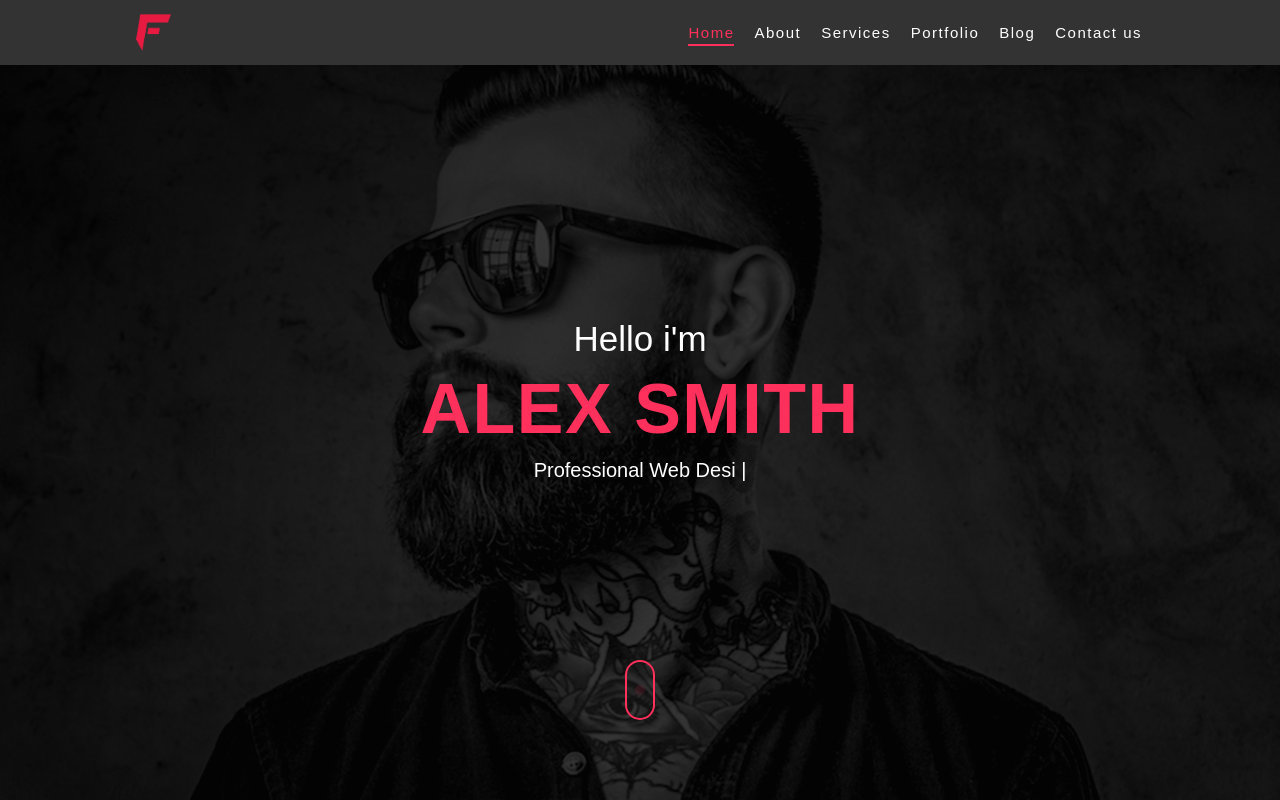
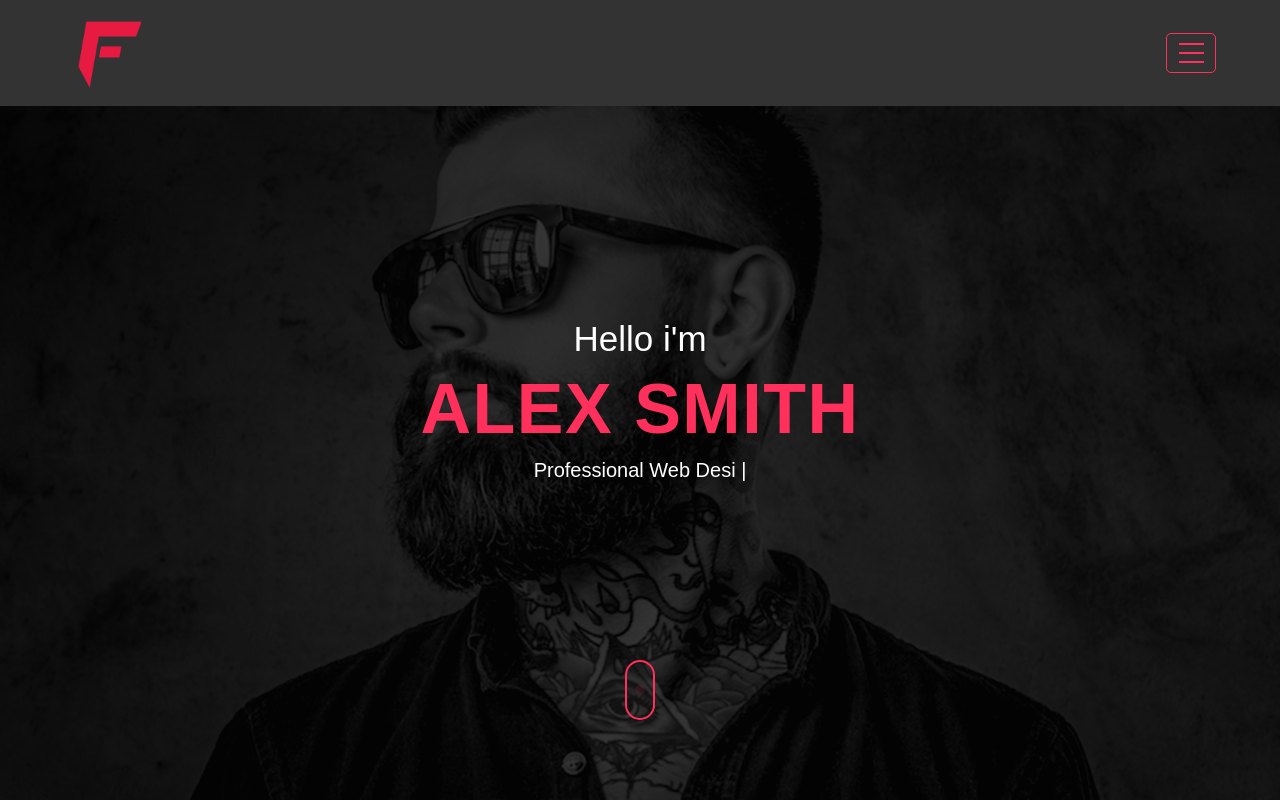
Before and after one commit to maryyammostafa/Fokir, a plain HTML site: page index.html in a window 1280 px wide. Drawn offline with Linux system fonts and the light colour scheme; a web font is replaced by a local one.

Commit message:
Add files via upload

```diff
--- a/CSS/global.css
+++ b/CSS/global.css
@@ -8,6 +8,7 @@ body {
     font-family: "Roboto", sans-serif;
     background-color: #151515;
     color: #fff;
+    scroll-behavior: smooth;
 }
 
 h1,
--- a/CSS/index.css
+++ b/CSS/index.css
@@ -65,6 +65,28 @@ nav .container .part2 ul li.active a::after{
     left: 0;
 }
 
+nav .navButton{
+    width: 50px;
+    height: 40px;
+    border: 1px solid var(--firstColor);
+    border-radius: 5px;
+    display: flex;
+    flex-direction: column;
+    justify-content: center;
+    align-items: center;
+    cursor: pointer;
+    display: none;
+}
+nav .navButton span{
+    width: 25px;
+    height: 2px;
+    background-color: var(--firstColor);
+
+}
+nav .navButton span:nth-of-type(2){
+    margin: 7px 0;
+}
+
 
 header{
     background-image: url(../Images/slider-01.jpg);
--- a/CSS/index.responsive.css
+++ b/CSS/index.responsive.css
@@ -1,4 +1,18 @@
 @media (max-width: 1300px) {
+    .container{
+        width: 90%;
+    }
+
+    nav .container .part1{
+        width: 20%;
+    }
+    nav .container .part2 ul{
+        display: none;
+    }
+    nav .navButton{
+        display: flex;
+    }
+
     header .content h4{
         font-size: 25px;
     }
@@ -11,6 +25,16 @@
 }
 
 @media (min-width: 371px) and (max-width: 1300px) {
+    nav .container .part1{
+        width: 15%;
+    }
+    nav .container .part2 ul{
+        display: none;
+    }
+    nav .navButton{
+        display: flex;
+    }
+
     header .content h4{
         font-size: 30px;
     }
@@ -23,6 +47,16 @@
 }
 
 @media (min-width: 577px) and (max-width: 1300px) {
+    nav .container .part1{
+        width: 12%;
+    }
+    nav .container .part2 ul{
+        display: none;
+    }
+    nav .navButton{
+        display: flex;
+    }
+
     header .content h4{
         font-size: 35px;
     }
@@ -35,12 +69,34 @@
 }
 
 @media (min-width: 769px) and (max-width: 1300px) {
-
+    nav .container .part1{
+        width: 10%;
+    }
+    nav .container .part2 ul{
+        display: none;
+    }
+    nav .navButton{
+        display: flex;
+    }
 }
 
 @media (min-width: 993px) and (max-width: 1300px) {
+    nav .container .part1{
+        width: 8%;
+    }
+    nav .container .part2 ul{
+        display: none;
+    }
+    nav .navButton{
+        display: flex;
+    }
 }
 
 @media (min-width: 1181px) and (max-width: 1300px) {
-
+    nav .container .part2 ul{
+        display: none;
+    }
+    nav .navButton{
+        display: flex;
+    }
 }
--- a/index.html
+++ b/index.html
@@ -30,6 +30,11 @@
                     <li><a href="#Contact">Contact us</a></li>
                 </ul>
             </div>
+            <div class="navButton">
+                <span></span>
+                <span></span>
+                <span></span>
+            </div>
         </div>
     </nav>
 
```
